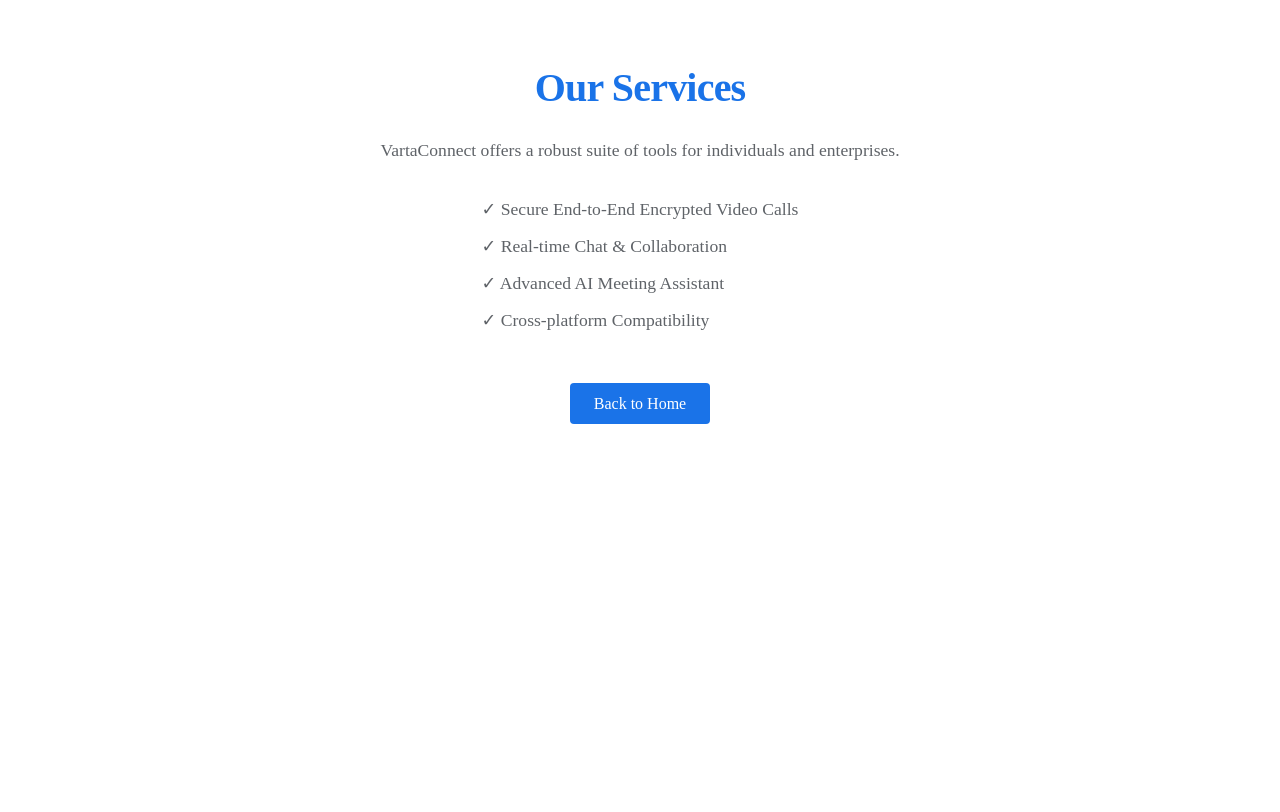
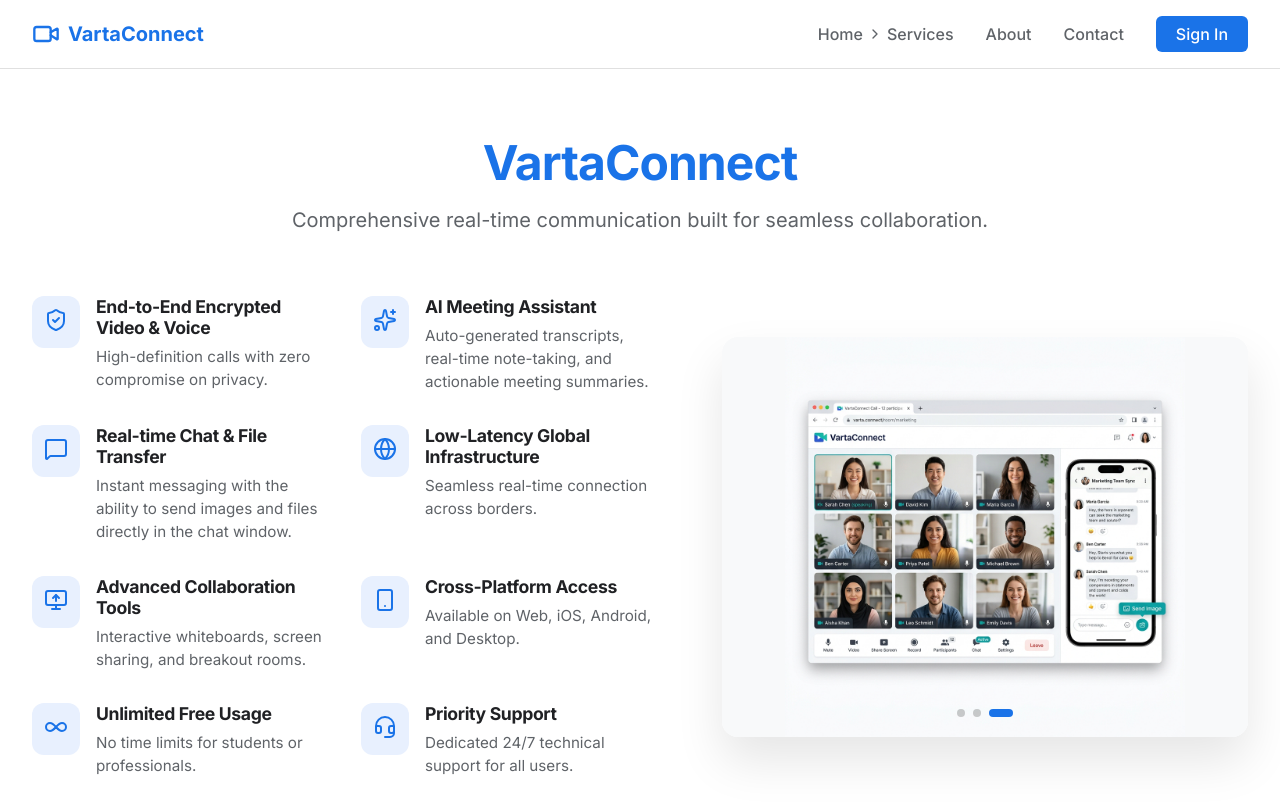
Before and after one commit to Saurabh-Singh33/CodeAlpha_Real-Time-Chat-Application, a React (Vite) app in the folder client/: page /services in a window 1280 px wide. Shown: the top 812 px of the page. Built offline with nearby package versions, Linux system fonts and the light colour scheme; no server answers.

Commit message:
Added functionality to services section

```diff
--- a/client/src/pages/ServicesPage.jsx
+++ b/client/src/pages/ServicesPage.jsx
@@ -1,24 +1,201 @@
-import React from 'react';
+import React, { useState, useEffect } from 'react';
 import { Link } from 'react-router-dom';
+import { ShieldCheck, Sparkles, MessageSquare, Globe, MonitorUp, Smartphone, Infinity, Headset, Video, ChevronRight } from 'lucide-react';
 
 export default function ServicesPage() {
+  const [currentSlide, setCurrentSlide] = useState(0);
+  const slides = [
+    '/hero-illustration.png',
+    '/varta-carousel-2.png',
+    '/varta-hero-mockup.png'
+  ];
+
+  useEffect(() => {
+    const timer = setInterval(() => {
+      setCurrentSlide((prev) => (prev + 1) % slides.length);
+    }, 2000); // 2 seconds rotation
+    return () => clearInterval(timer);
+  }, [slides.length]);
+
   return (
-    <div style={{ background: 'var(--bg-primary)', minHeight: '100vh', padding: '4rem 2rem', color: 'var(--text-primary)' }}>
-      <div style={{ maxWidth: '800px', margin: '0 auto', textAlign: 'center' }}>
-        <h1 style={{ fontSize: '2.5rem', marginBottom: '1.5rem', color: '#1A73E8' }}>Our Services</h1>
-        <p style={{ fontSize: '1.1rem', lineHeight: '1.8', color: 'var(--text-secondary)', marginBottom: '2rem' }}>
-          VartaConnect offers a robust suite of tools for individuals and enterprises.
-        </p>
-        <ul style={{ listStyle: 'none', padding: 0, fontSize: '1.1rem', color: '#5F6368', textAlign: 'left', display: 'inline-block' }}>
-          <li style={{ marginBottom: '1rem' }}>✓ Secure End-to-End Encrypted Video Calls</li>
-          <li style={{ marginBottom: '1rem' }}>✓ Real-time Chat & Collaboration</li>
-          <li style={{ marginBottom: '1rem' }}>✓ Advanced AI Meeting Assistant</li>
-          <li style={{ marginBottom: '1rem' }}>✓ Cross-platform Compatibility</li>
-        </ul>
-        <div style={{ marginTop: '3rem' }}>
-          <Link to="/" style={{ padding: '0.75rem 1.5rem', background: '#1A73E8', color: '#fff', textDecoration: 'none', borderRadius: '4px', fontWeight: '500' }}>Back to Home</Link>
+    <div style={{ fontFamily: '"Inter", "Roboto", sans-serif', backgroundColor: '#ffffff', color: '#202124', minHeight: '100vh', display: 'flex', flexDirection: 'column' }}>
+
+      {/* 1. Header with Breadcrumb / Navigation */}
+      <header style={{
+        display: 'flex', justifyContent: 'space-between', alignItems: 'center',
+        padding: '1rem 2rem', backgroundColor: '#ffffff', borderBottom: '1px solid #e0e0e0',
+        position: 'sticky', top: 0, zIndex: 10
+      }}>
+        <div style={{ display: 'flex', alignItems: 'center', gap: '0.5rem', color: '#1A73E8', fontWeight: '700', fontSize: '1.25rem' }}>
+          <Video size={28} />
+          <span>VartaConnect</span>
         </div>
-      </div>
+
+        <nav style={{ display: 'flex', gap: '2rem', alignItems: 'center' }}>
+          <Link to="/" style={{ textDecoration: 'none', color: '#5f6368', fontWeight: '500', transition: 'color 0.2s', display: 'flex', alignItems: 'center', gap: '0.25rem' }}>
+            Home <ChevronRight size={16} /> Services
+          </Link>
+          <Link to="/about" style={{ textDecoration: 'none', color: '#5f6368', fontWeight: '500', transition: 'color 0.2s' }}>About</Link>
+          <Link to="/contact" style={{ textDecoration: 'none', color: '#5f6368', fontWeight: '500', transition: 'color 0.2s' }}>Contact</Link>
+          <Link to="/login" style={{
+            textDecoration: 'none', backgroundColor: '#1A73E8', color: '#ffffff',
+            padding: '0.5rem 1.25rem', borderRadius: '6px', fontWeight: '500', transition: 'background-color 0.2s'
+          }}>
+            Sign In
+          </Link>
+        </nav>
+      </header>
+
+      {/* 2. Main Content */}
+      <main style={{ flex: 1, padding: '4rem 2rem' }}>
+        <div style={{ maxWidth: '1400px', margin: '0 auto' }}>
+
+          {/* Section Header */}
+          <div style={{ textAlign: 'center', marginBottom: '4rem' }}>
+            <h1 style={{ fontSize: '3rem', fontWeight: '800', color: '#1A73E8', marginBottom: '1rem', letterSpacing: '-0.02em' }}>
+              VartaConnect
+            </h1>
+            <p style={{ fontSize: '1.25rem', color: '#5f6368', maxWidth: '800px', margin: '0 auto' }}>
+              Comprehensive real-time communication built for seamless collaboration.
+            </p>
+          </div>
+
+          {/* 3. Split Screen Layout */}
+          <div style={{ display: 'flex', flexWrap: 'wrap', gap: '4rem', alignItems: 'center' }}>
+
+            {/* Left Side: Services List (2 Column Grid) */}
+            <div style={{ flex: '1 1 600px' }}>
+              <div style={{ display: 'grid', gridTemplateColumns: 'repeat(auto-fit, minmax(280px, 1fr))', gap: '2rem' }}>
+
+                {/* Feature 1 */}
+                <div style={{ display: 'flex', gap: '1rem', alignItems: 'flex-start' }}>
+                  <div style={{ backgroundColor: '#e8f0fe', padding: '0.75rem', borderRadius: '12px', color: '#1A73E8' }}>
+                    <ShieldCheck size={24} />
+                  </div>
+                  <div>
+                    <h3 style={{ fontSize: '1.1rem', fontWeight: '700', color: '#202124', marginBottom: '0.5rem' }}>End-to-End Encrypted Video & Voice</h3>
+                    <p style={{ color: '#5f6368', lineHeight: '1.5', fontSize: '0.95rem' }}>High-definition calls with zero compromise on privacy.</p>
+                  </div>
+                </div>
+
+                {/* Feature 2 */}
+                <div style={{ display: 'flex', gap: '1rem', alignItems: 'flex-start' }}>
+                  <div style={{ backgroundColor: '#e8f0fe', padding: '0.75rem', borderRadius: '12px', color: '#1A73E8' }}>
+                    <Sparkles size={24} />
+                  </div>
+                  <div>
+                    <h3 style={{ fontSize: '1.1rem', fontWeight: '700', color: '#202124', marginBottom: '0.5rem' }}>AI Meeting Assistant</h3>
+                    <p style={{ color: '#5f6368', lineHeight: '1.5', fontSize: '0.95rem' }}>Auto-generated transcripts, real-time note-taking, and actionable meeting summaries.</p>
+                  </div>
+                </div>
+
+                {/* Feature 3 */}
+                <div style={{ display: 'flex', gap: '1rem', alignItems: 'flex-start' }}>
+                  <div style={{ backgroundColor: '#e8f0fe', padding: '0.75rem', borderRadius: '12px', color: '#1A73E8' }}>
+                    <MessageSquare size={24} />
+                  </div>
+                  <div>
+                    <h3 style={{ fontSize: '1.1rem', fontWeight: '700', color: '#202124', marginBottom: '0.5rem' }}>Real-time Chat & File Transfer</h3>
+                    <p style={{ color: '#5f6368', lineHeight: '1.5', fontSize: '0.95rem' }}>Instant messaging with the ability to send images and files directly in the chat window.</p>
+                  </div>
+                </div>
+
+                {/* Feature 4 */}
+                <div style={{ display: 'flex', gap: '1rem', alignItems: 'flex-start' }}>
+                  <div style={{ backgroundColor: '#e8f0fe', padding: '0.75rem', borderRadius: '12px', color: '#1A73E8' }}>
+                    <Globe size={24} />
+                  </div>
+                  <div>
+                    <h3 style={{ fontSize: '1.1rem', fontWeight: '700', color: '#202124', marginBottom: '0.5rem' }}>Low-Latency Global Infrastructure</h3>
+                    <p style={{ color: '#5f6368', lineHeight: '1.5', fontSize: '0.95rem' }}>Seamless real-time connection across borders.</p>
+                  </div>
+                </div>
+
+                {/* Feature 5 */}
+                <div style={{ display: 'flex', gap: '1rem', alignItems: 'flex-start' }}>
+                  <div style={{ backgroundColor: '#e8f0fe', padding: '0.75rem', borderRadius: '12px', color: '#1A73E8' }}>
+                    <MonitorUp size={24} />
+                  </div>
+                  <div>
+                    <h3 style={{ fontSize: '1.1rem', fontWeight: '700', color: '#202124', marginBottom: '0.5rem' }}>Advanced Collaboration Tools</h3>
+                    <p style={{ color: '#5f6368', lineHeight: '1.5', fontSize: '0.95rem' }}>Interactive whiteboards, screen sharing, and breakout rooms.</p>
+                  </div>
+                </div>
+
+                {/* Feature 6 */}
+                <div style={{ display: 'flex', gap: '1rem', alignItems: 'flex-start' }}>
+                  <div style={{ backgroundColor: '#e8f0fe', padding: '0.75rem', borderRadius: '12px', color: '#1A73E8' }}>
+                    <Smartphone size={24} />
+                  </div>
+                  <div>
+                    <h3 style={{ fontSize: '1.1rem', fontWeight: '700', color: '#202124', marginBottom: '0.5rem' }}>Cross-Platform Access</h3>
+                    <p style={{ color: '#5f6368', lineHeight: '1.5', fontSize: '0.95rem' }}>Available on Web, iOS, Android, and Desktop.</p>
+                  </div>
+                </div>
+
+                {/* Feature 7 */}
+                <div style={{ display: 'flex', gap: '1rem', alignItems: 'flex-start' }}>
+                  <div style={{ backgroundColor: '#e8f0fe', padding: '0.75rem', borderRadius: '12px', color: '#1A73E8' }}>
+                    <Infinity size={24} />
+                  </div>
+                  <div>
+                    <h3 style={{ fontSize: '1.1rem', fontWeight: '700', color: '#202124', marginBottom: '0.5rem' }}>Unlimited Free Usage</h3>
+                    <p style={{ color: '#5f6368', lineHeight: '1.5', fontSize: '0.95rem' }}>No time limits for students or professionals.</p>
+                  </div>
+                </div>
+
+                {/* Feature 8 */}
+                <div style={{ display: 'flex', gap: '1rem', alignItems: 'flex-start' }}>
+                  <div style={{ backgroundColor: '#e8f0fe', padding: '0.75rem', borderRadius: '12px', color: '#1A73E8' }}>
+                    <Headset size={24} />
+                  </div>
+                  <div>
+                    <h3 style={{ fontSize: '1.1rem', fontWeight: '700', color: '#202124', marginBottom: '0.5rem' }}>Priority Support</h3>
+                    <p style={{ color: '#5f6368', lineHeight: '1.5', fontSize: '0.95rem' }}>Dedicated 24/7 technical support for all users.</p>
+                  </div>
+                </div>
+
+              </div>
+            </div>
+
+            {/* Right Side: Carousel */}
+            <div style={{ flex: '1 1 500px', position: 'relative', height: '400px', borderRadius: '16px', overflow: 'hidden', boxShadow: '0 24px 48px rgba(0,0,0,0.1)' }}>
+              {slides.map((slide, index) => (
+                <div
+                  key={index}
+                  style={{
+                    position: 'absolute', top: 0, left: 0, width: '100%', height: '100%',
+                    opacity: currentSlide === index ? 1 : 0,
+                    transition: 'opacity 0.8s ease-in-out',
+                    display: 'flex', alignItems: 'center', justifyContent: 'center', backgroundColor: '#f8f9fa'
+                  }}
+                >
+                  <img src={slide} alt={`VartaConnect Service Mockup ${index + 1}`} style={{ maxWidth: '100%', maxHeight: '100%', objectFit: 'contain' }} />
+                </div>
+              ))}
+
+              {/* Carousel Indicators */}
+              <div style={{ position: 'absolute', bottom: '20px', left: '0', right: '0', display: 'flex', justifyContent: 'center', gap: '0.5rem', zIndex: 5 }}>
+                {slides.map((_, index) => (
+                  <button
+                    key={index}
+                    onClick={() => setCurrentSlide(index)}
+                    style={{
+                      width: currentSlide === index ? '24px' : '8px',
+                      height: '8px',
+                      borderRadius: '4px',
+                      backgroundColor: currentSlide === index ? '#1A73E8' : 'rgba(0,0,0,0.2)',
+                      border: 'none', cursor: 'pointer', transition: 'width 0.3s'
+                    }}
+                    aria-label={`Go to slide ${index + 1}`}
+                  />
+                ))}
+              </div>
+            </div>
+
+          </div>
+        </div>
+      </main>
     </div>
   );
 }
```
Also changed, not shown: client/public/varta-carousel-2.png (added).
